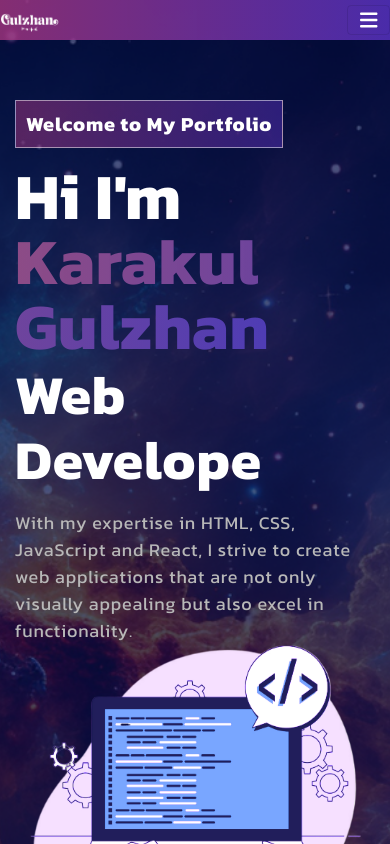
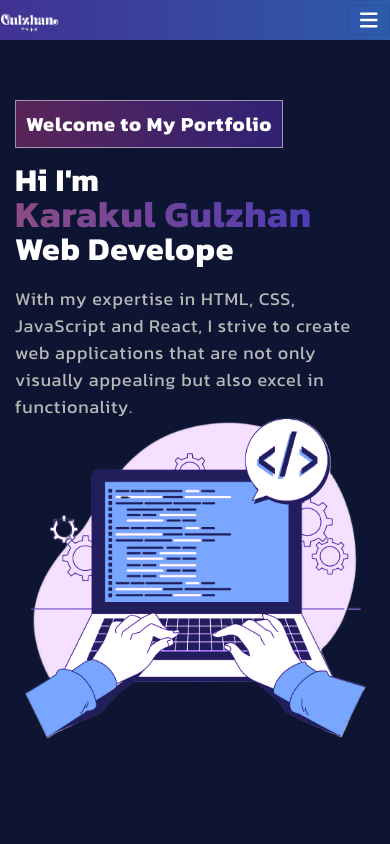
Before and after one commit to GulzhanKarakul/my-portfolio, a React (Vite) app: page / in a window 390 px wide. Shown: the top 844 px of the page. Built offline with nearby package versions, Linux system fonts and the light colour scheme.

Commit message:
changes in css: background/color changed to blue

```diff
--- a/src/App.css
+++ b/src/App.css
@@ -15,7 +15,7 @@ body {
   overflow-x: hidden;
   position: relative;
   background-color: #121212 !important;
-  color: #fff !important;
+  color: #ffffff !important;
   font-family: 'Kanit', sans-serif !important;
 }
 
@@ -69,8 +69,8 @@ p.danger {
 span.primary {
   background-color: #2AA5A0;
   background-image: linear-gradient(90.21deg, rgba(170, 54, 124, 0.8) -5.91%, rgba(74, 47, 189, 0.9) 111.58%);
-  -webkit-background-clip: text; /* Применение градиента к тексту для Safari */
-  background-clip: text; /* Применение градиента к тексту для остальных браузеров */
+  -webkit-background-clip: text;
+  background-clip: text;
   color: transparent;
   font-weight: 800;
 }
--- a/src/components/Banner/Banner.css
+++ b/src/components/Banner/Banner.css
@@ -3,22 +3,7 @@
 .banner {
     margin-top: 0;
     padding: 260px 0 100px 0;
-    background-image: url('../../assets/img/bgrnd_3.jpg');
-    background-position: top center;
-    background-size: cover;
-    background-repeat: no-repeat;
-    position: relative; /* Обязательно установите позиционирование */
-}
-
-.banner::after {
-    content: "";
-    position: absolute;
-    top: 0;
-    left: 0;
-    width: 100%;
-    height: 100%;
-    background-color: rgba(2, 13, 75, 0.7); /* Цвет и прозрачность фильтра */
-    z-index: 1; /* Убедитесь, что псевдоэлемент находится поверх фонового изображения */
+    background-color:rgb(0 29 140 / 26%);
 }
 
 .banner > * {
@@ -109,4 +94,10 @@
         margin-top: 0;
         padding: 100px 0 100px 0;
     }
+    .banner .primary{
+        font-size: 37px;
+    }
+    .banner h1, .banner span.wrap {
+        font-size: 32px;
+    }
 }
--- a/src/components/Contact/Contact.css
+++ b/src/components/Contact/Contact.css
@@ -1,6 +1,6 @@
 /************ Contact Css ************/
 .contact {
-    background: linear-gradient(90.21deg, #AA367C -5.91%, #4A2FBD 111.58%);
+    background-color:rgb(0 85 140 / 26%);
     padding: 60px 0 100px 0;
 }
 .contact img {
--- a/src/components/Navigation/NavBar.css
+++ b/src/components/Navigation/NavBar.css
@@ -9,7 +9,7 @@ nav.navbar {
 }
 nav.navbar.scrolled {
     padding: 0px 0;
-    background: linear-gradient(90.21deg, rgba(170, 54, 124, 0.8) -5.91%, rgba(74, 47, 189, 0.9) 111.58%);
+    background: linear-gradient(90.21deg, rgb(80 54 170 / 80%) -5.91%, rgb(47 104 189 / 90%) 111.58%);
 }
 nav.navbar a.navbar-brand {
     width: 15%;
@@ -166,6 +166,6 @@ nav.navbar .navbar-toggler[aria-expanded="true"] .navbar-toggler-icon {
 @media (max-width: 989px) {
     nav.navbar {
         padding: 0px 0;
-        background: linear-gradient(90.21deg, rgba(170, 54, 124, 0.8) -5.91%, rgba(74, 47, 189, 0.9) 111.58%);
+        background: linear-gradient(90.21deg, rgb(80 54 170 / 80%) -5.91%, rgb(47 104 189 / 90%) 111.58%);
     }
 }
--- a/src/components/Projects/Projects.css
+++ b/src/components/Projects/Projects.css
@@ -48,7 +48,7 @@
     position: absolute;
     width: 0;
     height: 100%;
-    background: linear-gradient(90.21deg, #AA367C -5.91%, #4A2FBD 111.58%);
+    background: linear-gradient(90.21deg, rgb(80 54 170 / 80%) -5.91%, rgb(47 104 189 / 90%) 111.58%);
     top: 0;
     left: 0;
     z-index: -1;
```
